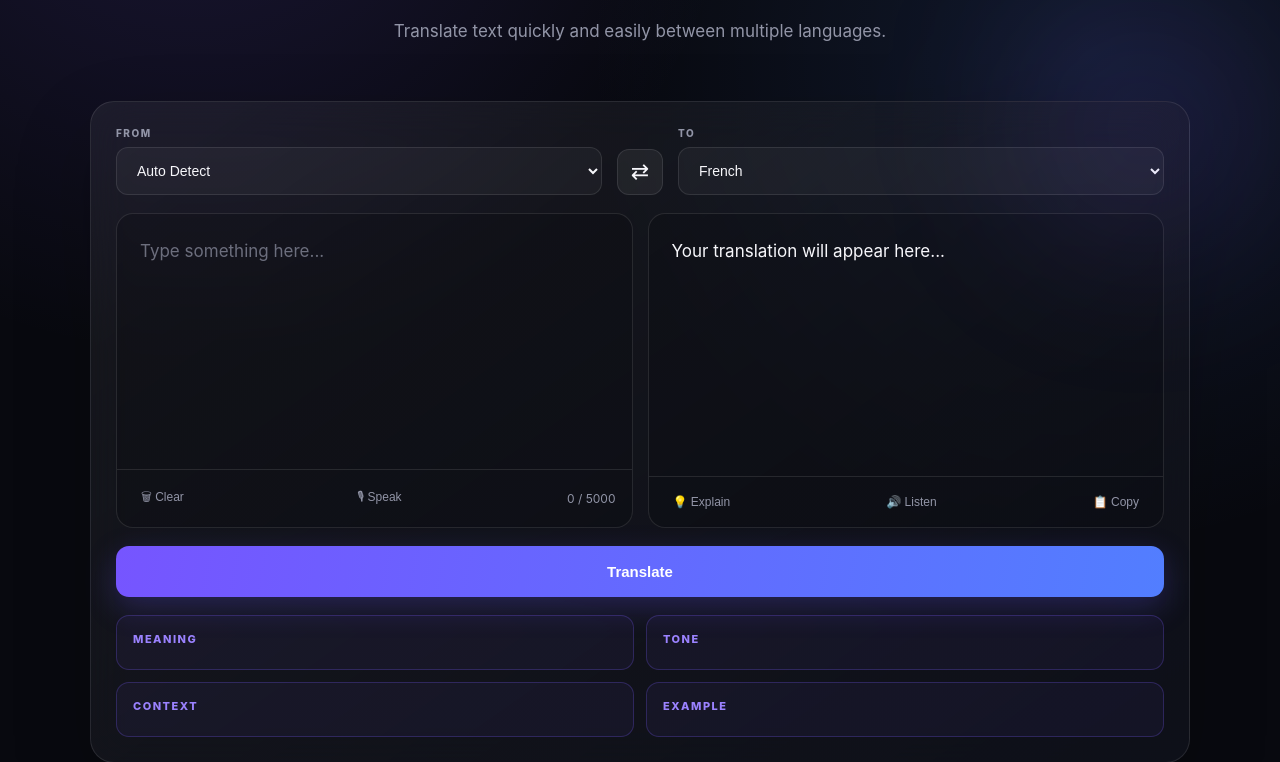
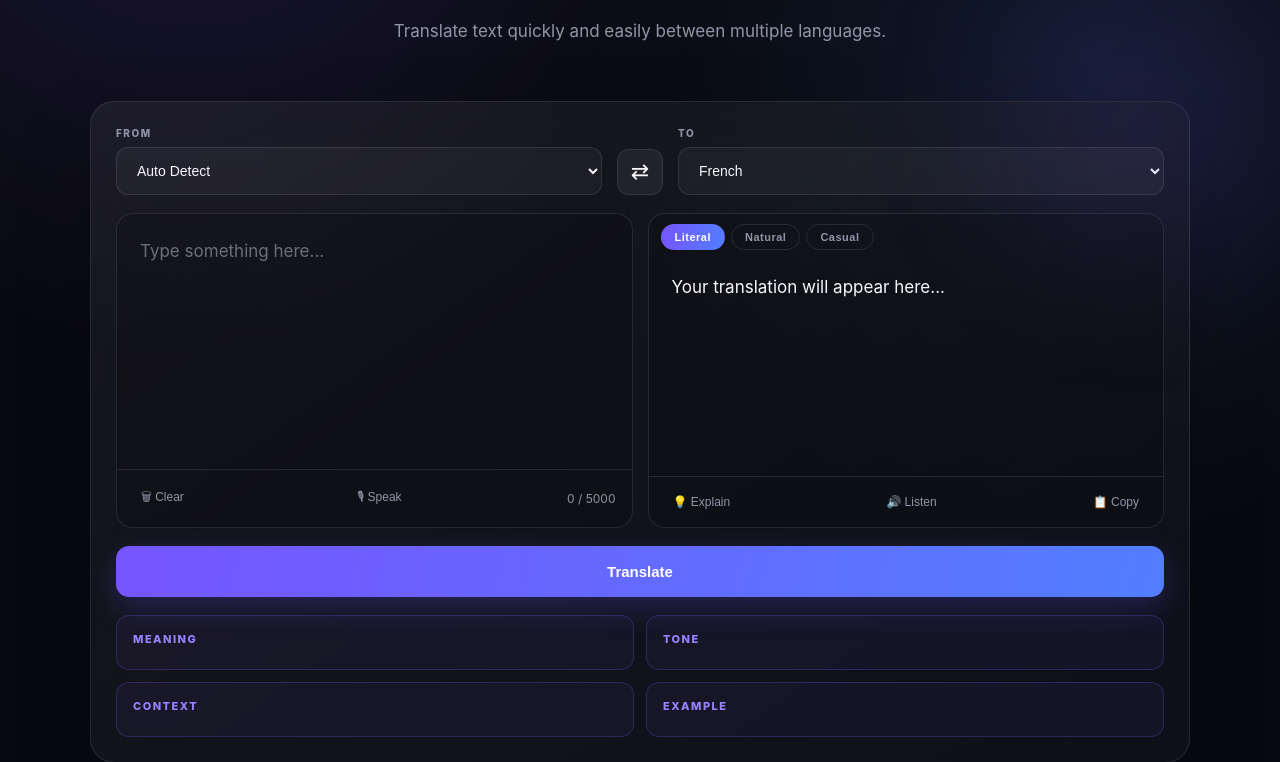
Before and after one commit to iamgiftedhands/lingua-translator, a Flask app: page / in a window 1280 px wide. Shown: the part 368-1130 px from the top of the page. Run offline with Flask 3, Linux system fonts and the light colour scheme.

Commit message:
Add natural and casual translation variants

````diff
--- a/app.py
+++ b/app.py
@@ -33,6 +33,61 @@ languages = {
     "Swahili": "sw",
     "Yoruba": "yo"
 }
+
+
+GEMINI_MODELS = [
+    "gemini-flash-latest",
+    "gemini-flash-lite-latest"
+]
+
+
+def call_gemini(prompt):
+    """Send a prompt to Gemini, trying a fallback model if
+    the first one errors. Returns the parsed JSON dict."""
+
+    api_key = os.environ.get("GEMINI_API_KEY")
+
+    if not api_key:
+        return None
+
+    response = None
+
+    for model in GEMINI_MODELS:
+
+        response = requests.post(
+            "https://generativelanguage.googleapis.com/v1beta/"
+            f"models/{model}:generateContent",
+            headers={
+                "x-goog-api-key": api_key,
+                "Content-Type": "application/json"
+            },
+            json={
+                "contents": [
+                    {"parts": [{"text": prompt}]}
+                ]
+            },
+            timeout=30
+        )
+
+        if response.ok:
+            break
+
+    response.raise_for_status()
+
+    raw = (
+        response.json()
+        ["candidates"][0]
+        ["content"]["parts"][0]
+        ["text"]
+    )
+
+    clean = raw.strip()
+
+    if clean.startswith("```"):
+        clean = clean.strip("`")
+        clean = clean.removeprefix("json").strip()
+
+    return json.loads(clean)
 
 
 @app.route("/")
@@ -118,9 +173,7 @@ def explain():
                 "error": "Text is too long to explain (max 1000 characters)."
             }), 400
 
-        api_key = os.environ.get("GEMINI_API_KEY")
-
-        if not api_key:
+        if not os.environ.get("GEMINI_API_KEY"):
             return jsonify({
                 "error": "Explanation feature is not configured."
             }), 503
@@ -140,49 +193,7 @@ def explain():
             "Keep every field short and simple."
         )
 
-        models_to_try = [
-            "gemini-flash-latest",
-            "gemini-flash-lite-latest"
-        ]
-
-        response = None
-
-        for model in models_to_try:
-
-            response = requests.post(
-                "https://generativelanguage.googleapis.com/v1beta/"
-                f"models/{model}:generateContent",
-                headers={
-                    "x-goog-api-key": api_key,
-                    "Content-Type": "application/json"
-                },
-                json={
-                    "contents": [
-                        {"parts": [{"text": prompt}]}
-                    ]
-                },
-                timeout=30
-            )
-
-            if response.ok:
-                break
-
-        response.raise_for_status()
-
-        raw = (
-            response.json()
-            ["candidates"][0]
-            ["content"]["parts"][0]
-            ["text"]
-        )
-
-        clean = raw.strip()
-
-        if clean.startswith("```"):
-            clean = clean.strip("`")
-            clean = clean.removeprefix("json").strip()
-
-        parsed = json.loads(clean)
+        parsed = call_gemini(prompt)
 
         return jsonify({
             "meaning": str(parsed.get("meaning", "")),
@@ -199,5 +210,63 @@ def explain():
         }), 500
 
 
+@app.route("/variants", methods=["POST"])
+def variants():
+
+    try:
+        data = request.get_json()
+
+        if not data:
+            return jsonify({
+                "error": "No data received."
+            }), 400
+
+        text = data.get("text", "").strip()
+        translation = data.get("translation", "").strip()
+        source = data.get("source", "auto")
+        target = data.get("target", "en")
+
+        if not text or not translation:
+            return jsonify({
+                "error": "Translate something first."
+            }), 400
+
+        if len(text) > 1000:
+            return jsonify({
+                "error": "Text is too long (max 1000 characters)."
+            }), 400
+
+        if not os.environ.get("GEMINI_API_KEY"):
+            return jsonify({
+                "error": "This feature is not configured."
+            }), 503
+
+        prompt = (
+            "You are a native-level translator.\n"
+            f"Original ({source}): {text}\n"
+            f"Literal translation ({target}): {translation}\n\n"
+            "Respond ONLY with a JSON object, no markdown fences, with exactly "
+            "these keys:\n"
+            f'"natural": how a native {target} speaker would normally say this. '
+            "Just the sentence, nothing else.\n"
+            f'"casual": how you would say this to a close friend in {target}, '
+            "informal/slang where appropriate. Just the sentence, nothing else."
+        )
+
+        parsed = call_gemini(prompt)
+
+        return jsonify({
+            "natural": str(parsed.get("natural", "")),
+            "casual": str(parsed.get("casual", ""))
+        })
+
+    except Exception as e:
+        print("Variants error:", e)
+
+        return jsonify({
+            "error": "Could not generate variants. Please try again."
+        }), 500
+
+
 if __name__ == "__main__":
     app.run(debug=True)
--- a/static/script.js
+++ b/static/script.js
@@ -132,6 +132,9 @@ translateButton.addEventListener("click", async () => {
 
         result.textContent =
             data.translation;
+
+
+        resetVariants(data.translation);
 
 
         saveHistoryItem({
@@ -983,3 +986,168 @@ if (!SpeechRecognition) {
         recognition.start();
     });
 }
+
+
+/* =========================
+   TRANSLATION VARIANTS
+   (Literal / Natural / Casual)
+========================= */
+
+const variantTabs =
+    document.querySelectorAll(".variant-tab");
+
+
+let variantData = {
+    literal: null,
+    natural: null,
+    casual: null
+};
+
+let variantsLoading = false;
+
+
+function setActiveTab(name) {
+
+    variantTabs.forEach((tab) => {
+
+        tab.classList.toggle(
+            "active",
+            tab.dataset.variant === name
+        );
+    });
+}
+
+
+function resetVariants(literalText) {
+
+    variantData = {
+        literal: literalText,
+        natural: null,
+        casual: null
+    };
+
+    setActiveTab("literal");
+}
+
+
+async function fetchVariants() {
+
+    variantsLoading = true;
+
+
+    const response =
+        await fetch("/variants", {
+
+            method: "POST",
+
+            headers: {
+                "Content-Type":
+                    "application/json"
+            },
+
+            body: JSON.stringify({
+
+                text: textInput.value.trim(),
+
+                translation: variantData.literal,
+
+                source: sourceLanguage.value,
+
+                target: targetLanguage.value
+
+            })
+
+        });
+
+
+    const data =
+        await response.json();
+
+
+    variantsLoading = false;
+
+
+    if (!response.ok) {
+
+        throw new Error(
+            data.error ||
+            "Could not get variants."
+        );
+    }
+
+
+    variantData.natural = data.natural;
+
+    variantData.casual = data.casual;
+}
+
+
+variantTabs.forEach((tab) => {
+
+    tab.addEventListener("click", async () => {
+
+        const name = tab.dataset.variant;
+
+
+        // nothing translated yet
+        if (!variantData.literal) {
+            return;
+        }
+
+
+        if (name === "literal") {
+
+            setActiveTab("literal");
+
+            result.textContent =
+                variantData.literal;
+
+            return;
+        }
+
+
+        setActiveTab(name);
+
+
+        // already fetched? just show it
+        if (variantData[name]) {
+
+            result.textContent =
+                variantData[name];
+
+            return;
+        }
+
+
+        if (variantsLoading) {
+            return;
+        }
+
+
+        result.textContent =
+            "Getting " + name + " version...";
+
+
+        try {
+
+            await fetchVariants();
+
+            result.textContent =
+                variantData[name];
+
+        } catch (error) {
+
+            console.error(
+                "Variants error:",
+                error
+            );
+
+            result.textContent =
+                variantData.literal;
+
+            setActiveTab("literal");
+
+            alert(error.message);
+        }
+    });
+});
--- a/static/style.css
+++ b/static/style.css
@@ -1053,3 +1053,55 @@ footer {
         opacity: 0.45;
     }
 }
+
+
+/* =========================
+   VARIANT TABS
+========================= */
+
+.variant-tabs {
+    display: flex;
+
+    gap: 6px;
+
+    padding: 10px 12px 0;
+}
+
+.variant-tab {
+    padding: 6px 13px;
+
+    border-radius: 100px;
+
+    border: 1px solid var(--border);
+
+    background: transparent;
+
+    color: var(--muted);
+
+    font-size: 11px;
+
+    font-weight: 700;
+
+    letter-spacing: 0.5px;
+
+    cursor: pointer;
+
+    transition: 0.2s;
+}
+
+.variant-tab:hover {
+    color: var(--text);
+}
+
+.variant-tab.active {
+    background:
+        linear-gradient(
+            100deg,
+            #7655ff,
+            #527eff
+        );
+
+    color: white;
+
+    border-color: transparent;
+}
--- a/templates/index.html
+++ b/templates/index.html
@@ -258,6 +258,39 @@
 
 
                 <div class="translation-card output-card">
+
+
+                    <div class="variant-tabs">
+
+
+                        <button
+                            class="variant-tab active"
+                            data-variant="literal"
+                            type="button"
+                        >
+                            Literal
+                        </button>
+
+
+                        <button
+                            class="variant-tab"
+                            data-variant="natural"
+                            type="button"
+                        >
+                            Natural
+                        </button>
+
+
+                        <button
+                            class="variant-tab"
+                            data-variant="casual"
+                            type="button"
+                        >
+                            Casual
+                        </button>
+
+
+                    </div>
 
 
                     <div
````
